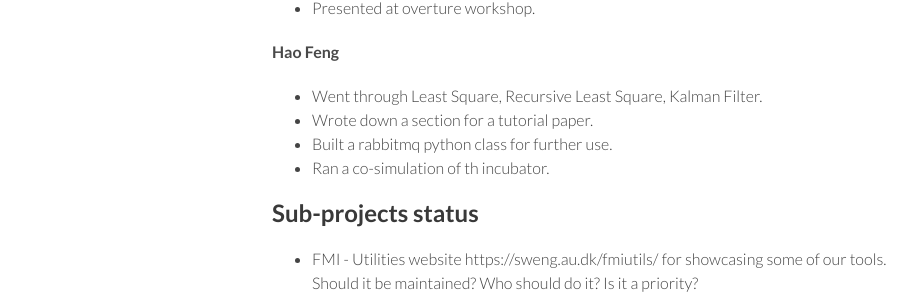
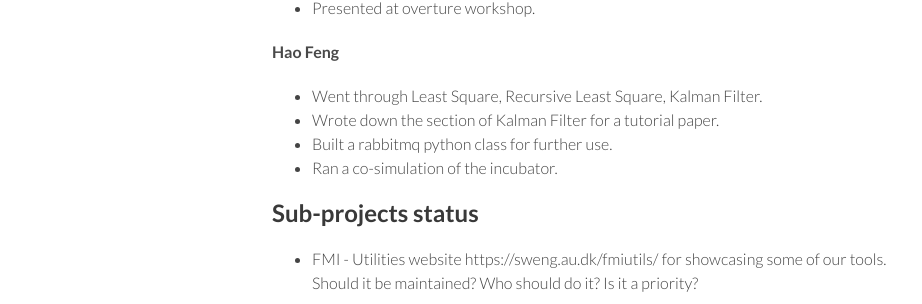
Before and after one commit to digitaltwincentre/digitaltwincentre.github.io, a Jekyll site: the page built from _biweeklies/Biweekly-30.md, in a window 1280 px wide. Shown: the part 1485-1789 px from the top of the page, without its empty margins (178-1100 px from the left). Built offline with Jekyll 4.4.1, drawn with Linux system fonts in a browser that asks for light colours; nearby versions of some CDN libraries.

Commit message:
Update Biweekly-30.md

```diff
--- a/_biweeklies/Biweekly-30.md
+++ b/_biweeklies/Biweekly-30.md
@@ -55,9 +55,9 @@ date: 08 December 2020, 1400 CEST
 
 #### Hao Feng
 * Went through Least Square, Recursive Least Square, Kalman Filter.
-* Wrote down a section for a tutorial paper.
+* Wrote down the section of Kalman Filter for a tutorial paper.
 * Built a rabbitmq python class for further use.
-* Ran a co-simulation of th incubator.
+* Ran a co-simulation of the incubator.
 
 
 ## Sub-projects status
```
